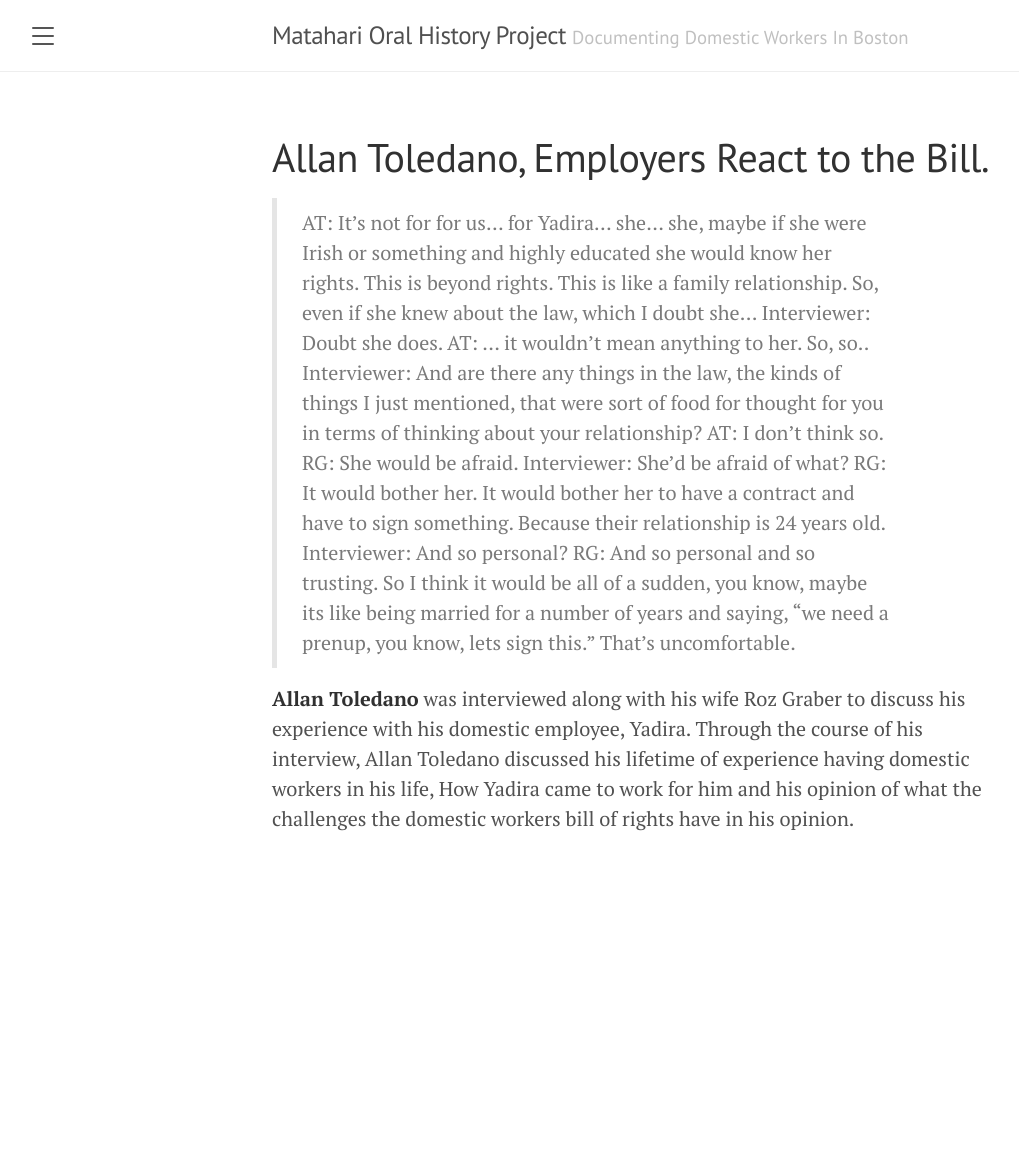
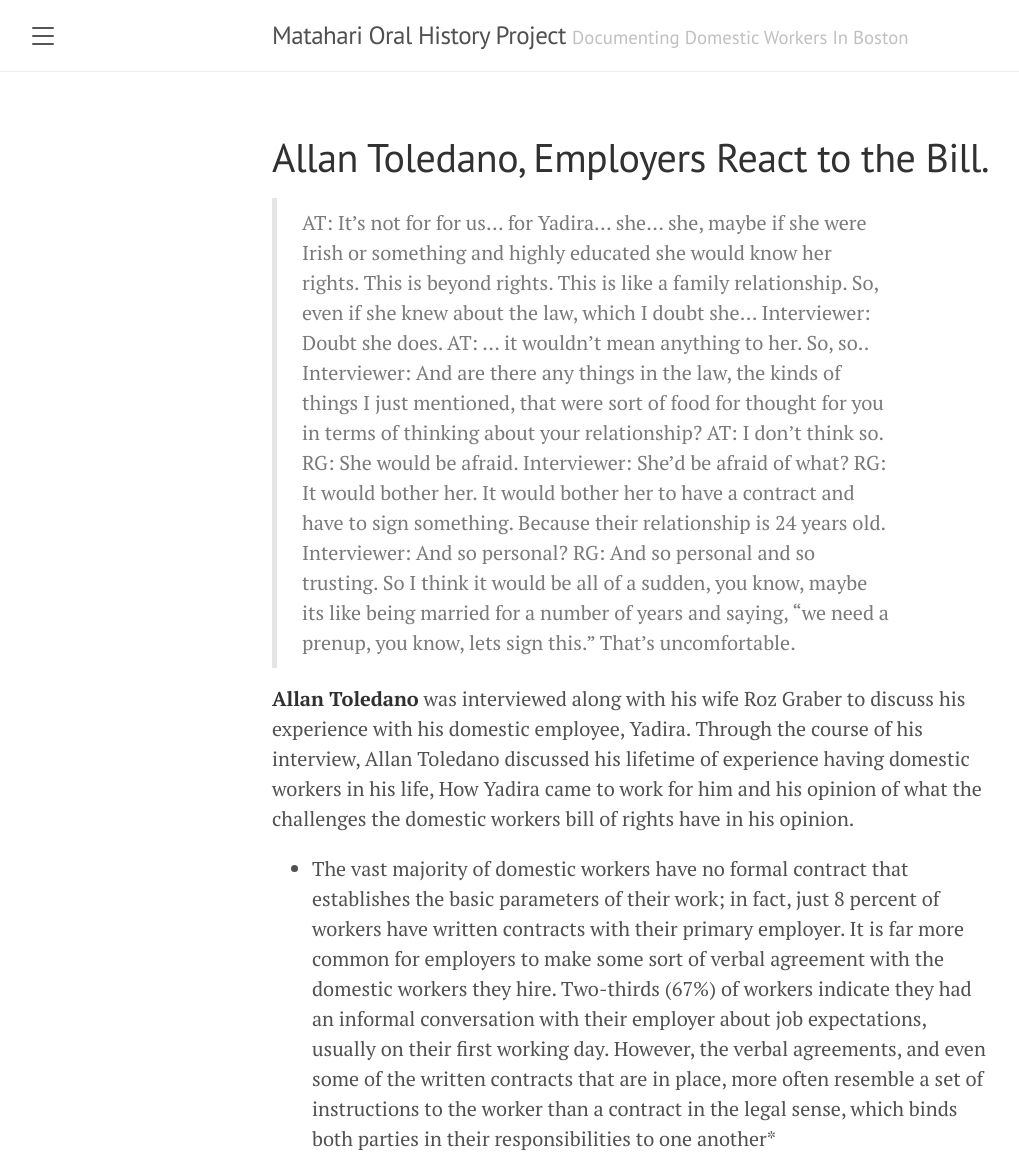
Before and after one commit to MatahariWomenWorkersCenter/OralHistoryProject, a Jekyll site: the page built from _posts/2020-04-02-AllanToledano.md, in a window 1280 px wide. Shown: the whole page, without its empty margins (8-1027 px from the left). Built offline with Jekyll 4.4.1, drawn with Linux system fonts in a browser that asks for light colours; before the commit the page ends 900 px from its top, so only the background shows below that.

Commit message:
Update 2020-04-02-AllanToledano.md

```diff
--- a/_posts/2020-04-02-AllanToledano.md
+++ b/_posts/2020-04-02-AllanToledano.md
@@ -15,3 +15,5 @@ Interviewer: And so personal?
 RG: And so personal and so trusting.  So I think it would be all of a sudden, you know, maybe its like being married for a number of years and saying, “we need a prenup, you know, lets sign this.” That’s uncomfortable.
 
 **Allan Toledano** was interviewed along with his wife Roz Graber to discuss his experience with his domestic employee, Yadira.  Through the course of his interview, Allan Toledano discussed his lifetime of experience having domestic workers in his life, How Yadira came to work for him and his opinion of what the challenges the domestic workers bill of rights have in his opinion.
+
+* The vast majority of domestic workers have no formal contract that establishes the basic parameters of their work; in fact, just 8 percent of workers have written contracts with their primary employer. It is far more common for employers to make some sort of verbal agreement with the domestic workers they hire. Two-thirds (67%) of workers indicate they had an informal conversation with their employer about job expectations, usually on their first working day. However, the verbal agreements, and even some of the written contracts that are in place, more often resemble a set of instructions to the worker than a contract in the legal sense, which binds both parties in their responsibilities to one another*
```
